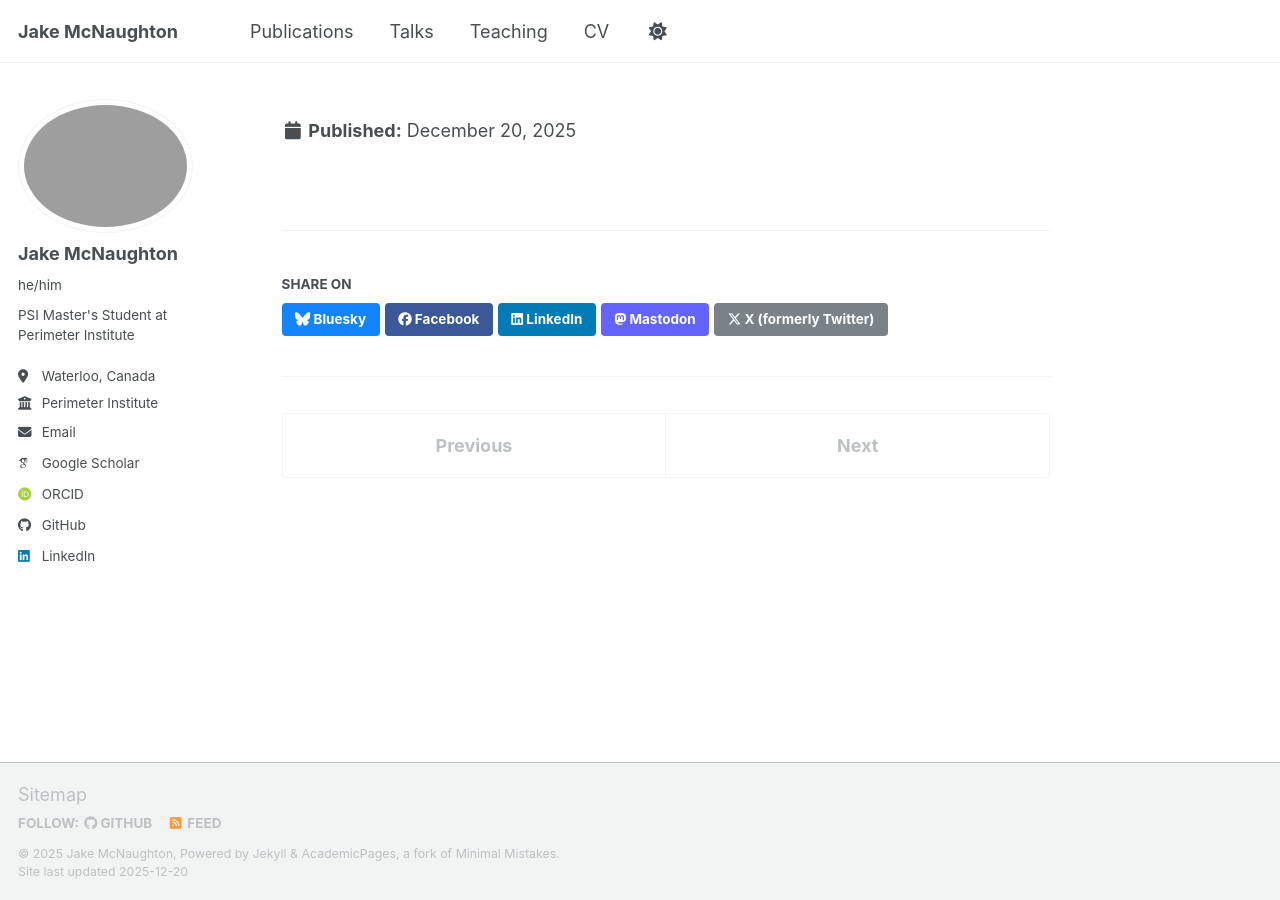
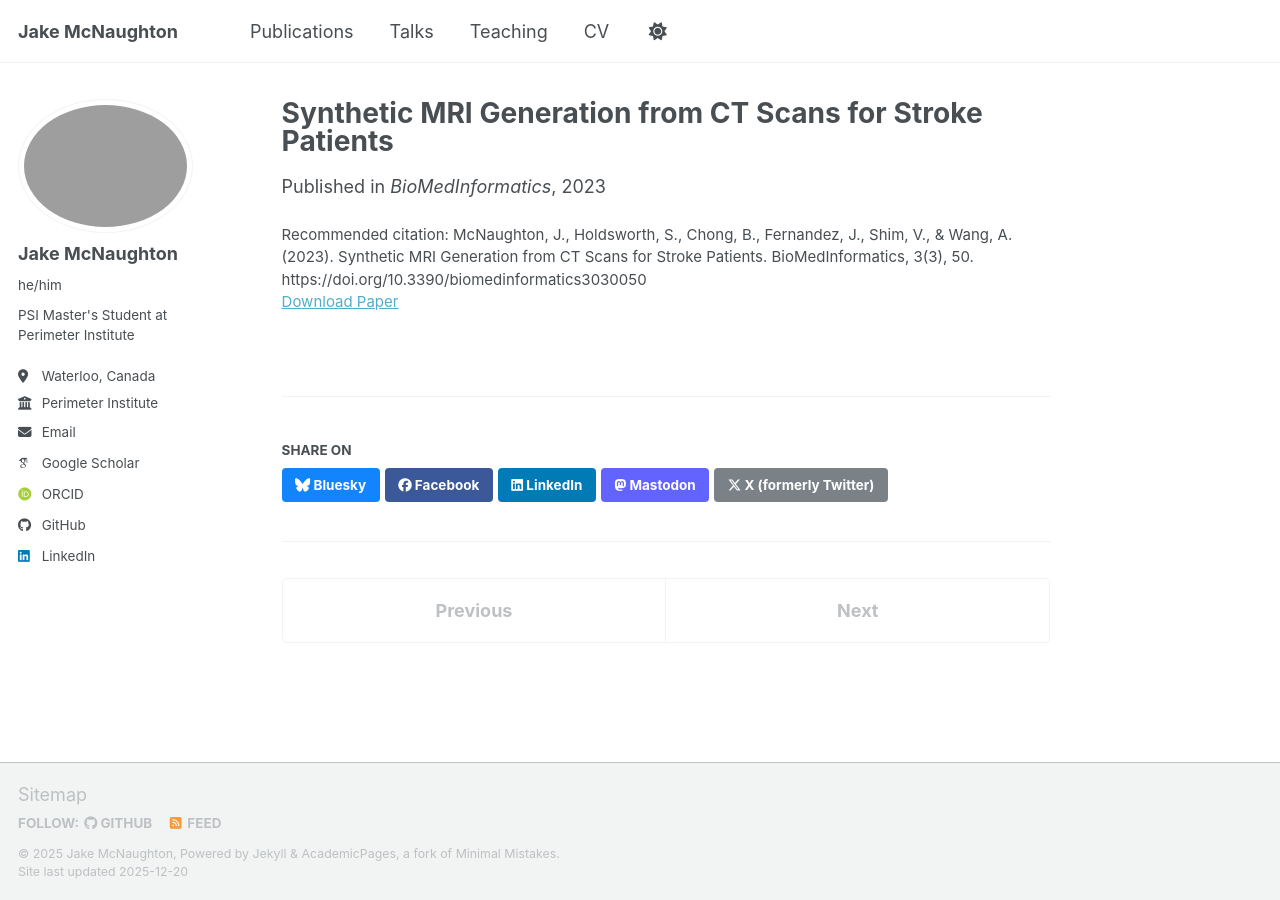
Before and after one commit to jakemcnaughton/jakemcnaughton.github.io, a Jekyll site: the page built from _publications/2023-10-01-mrigeneration.md, in a window 1280 px wide. Built offline with Jekyll 4.4.1, drawn with Linux system fonts in a browser that asks for light colours; some web fonts are replaced; a script bundle is joined from its source files by our own code; library files that are not in the unit come from our copies; some of the changed lines change nothing that is shown.

Commit message:
Fix paper URL formatting in publication entry

```diff
--- a/_publications/2023-10-01-mrigeneration.md
+++ b/_publications/2023-10-01-mrigeneration.md
@@ -7,6 +7,6 @@ excerpt: 'CT scans are currently the most common imaging modality used for suspe
 date: 2023-10-01
 venue: 'BioMedInformatics'
 #slidesurl: 'https://academicpages.github.io/files/slides2.pdf'
-paperurl: '[https://academicpages.github.io/files/paper2.pdf'](https://www.mdpi.com/2673-7426/3/3/50)
+paperurl: 'https://www.mdpi.com/2673-7426/3/3/50'
 citation: 'McNaughton, J., Holdsworth, S., Chong, B., Fernandez, J., Shim, V., & Wang, A. (2023). Synthetic MRI Generation from CT Scans for Stroke Patients. BioMedInformatics, 3(3), 50. https://doi.org/10.3390/biomedinformatics3030050'
 ---
```
